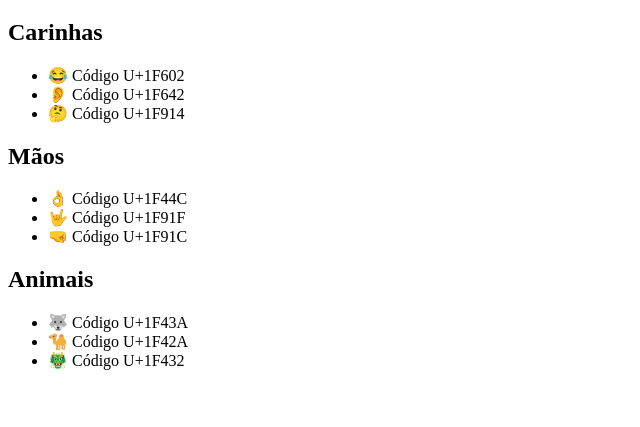
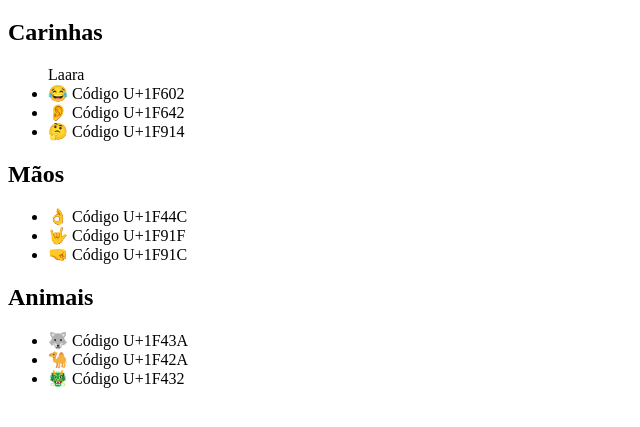
Before and after one commit to devLarissaRodrigues/IFPB_Web1, a plain HTML site: page index2.html in a window 1280 px wide. Shown: the part 227-654 px from the top of the page, without its empty margins (0-640 px from the left). Drawn offline with Linux system fonts and the light colour scheme.

Commit message:
Update index2.html

```diff
--- a/index2.html
+++ b/index2.html
@@ -21,6 +21,7 @@
     <h2>Carinhas </h2>
 
     <ul>
+        Laara
         <li>&#x1F602; Código U+1F602</li>
         <li>&#x1F442; Código U+1F642 </li>
         <li>&#x1F914; Código U+1F914 </li>
```
